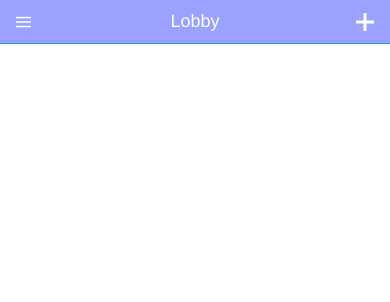
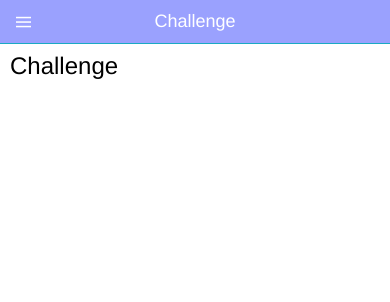
Before and after one commit to josephmilla/uptalk, a website: page uptalk/www/index.html at #/challenge in a window 390 px wide. Drawn offline with Linux system fonts and the light colour scheme; some packages are replaced by stand-ins of ours; files whose address does not match are found by name.

Commit message:
Add challenge view and controller

```diff
--- a/uptalk/www/index.html
+++ b/uptalk/www/index.html
@@ -46,8 +46,9 @@
         </header>
         <content has-header="true">
           <ul class="list">
-            <a ng-click="goToHome()" class="item">Lobby</a>
-            <a ng-click="goToNewRoom()" class="item">Create a new room</a>
+            <a ng-click="goToHome()" class="item">Live Chat</a>
+            <a ng-click="goToNewRoom()" class="item">Create</a>
+            <a ng-click="goToChallenge()" class="item">Challenge</a>
             <a ng-click="goToStatistics()" class="item">Statistics</a>
             <a ng-click="goToAbout()" class="item">About</a>
           </ul>
--- a/uptalk/www/js/app.js
+++ b/uptalk/www/js/app.js
@@ -20,10 +20,9 @@ angular.module('chatRoom', ['ionic', 'ngRoute', 'ngAnimate', 'chatRoom.services'
     controller: 'RoomCtrl'
   });
 
-
-  $routeProvider.when('/about', {
-    templateUrl: 'templates/about.html',
-    controller: 'AboutCtrl'
+  $routeProvider.when('/challenge', {
+    templateUrl: 'templates/challenge.html',
+    controller: 'ChallengeCtrl'
   });
 
   $routeProvider.when('/statistics', {
@@ -31,6 +30,11 @@ angular.module('chatRoom', ['ionic', 'ngRoute', 'ngAnimate', 'chatRoom.services'
     controller: 'StatisticsCtrl'
   });
 
+  $routeProvider.when('/about', {
+    templateUrl: 'templates/about.html',
+    controller: 'AboutCtrl'
+  });
+
   $routeProvider.otherwise({
     redirectTo: '/home'
   });
--- a/uptalk/www/js/controllers.js
+++ b/uptalk/www/js/controllers.js
@@ -17,6 +17,11 @@ angular.module('chatRoom.controllers', [])
 
   $scope.goToHome = function() {
     $location.path('/home');
+    $scope.toggleSideMenu();
+  };
+
+  $scope.goToChallenge = function() {
+    $location.path('/challenge');
     $scope.toggleSideMenu();
   };
 
@@ -97,6 +102,15 @@ angular.module('chatRoom.controllers', [])
   };
 })
 
+.controller('ChallengeCtrl', function($scope) {
+
+  // $scope.onRefresh = function() {
+  //   var stop = $timeout(function() {
+  //     $scope.$broadcast('scroll.refreshComplete');
+  //   }, 500);
+  // };
+})
+
 .controller('StatisticsCtrl', function($scope) {
 
   // $scope.onRefresh = function() {
--- /dev/null
+++ b/uptalk/www/templates/challenge.html
@@ -0,0 +1,15 @@
+<nav-page id="app-page">
+  <!-- <header class="bar bar-header bar-uptalk">
+    <button class="button button-icon" ng-click="goToHome()"><i class="icon ion-home"></i></button>
+    <h1 class="title">About</h1>
+  </header> -->
+
+  <header class="bar bar-header bar-uptalk">
+    <button class="button button-icon" ng-click="goToChallenge()"><i class="icon ion-navicon"></i></button>
+    <h1 class="title">Challenge</h1>
+  </header>
+
+  <content has-header="true" padding="true">
+    <h3>Challenge</h3>
+  </content>
+</nav-page>
```
